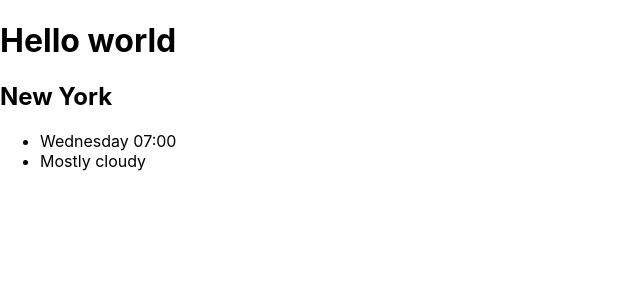
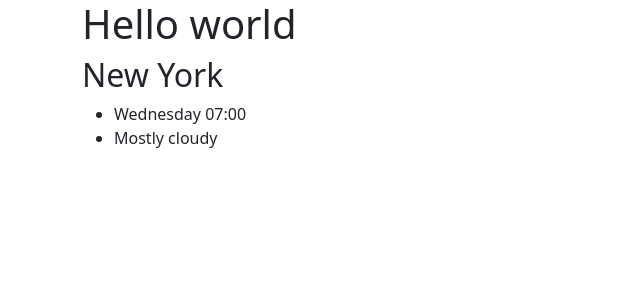
Before and after one commit to Saitore973/Weather_react, a React (Create React App) app: page / in a window 1280 px wide. Shown: the top 300 px of the page, without its empty margins (0-640 px from the left). Built offline with nearby package versions, Linux system fonts and the light colour scheme.

Commit message:
add bootstrap

```diff
--- a/package.json
+++ b/package.json
@@ -7,6 +7,7 @@
     "@testing-library/react": "^13.2.0",
     "@testing-library/user-event": "^13.5.0",
     "axios": "^0.27.2",
+    "bootstrap": "^5.1.3",
     "react": "^18.1.0",
     "react-dom": "^18.1.0",
     "react-scripts": "5.0.1",
--- a/src/App.js
+++ b/src/App.js
@@ -1,9 +1,11 @@
 import Weather from './Weather';
+import 'bootstrap/dist/css/bootstrap.css';
+
 import './App.css';
 
 function App() {
   return (
-    <div>
+    <div className="container">
       <h1>Hello world</h1>
 
        <Weather />
```
Also changed, not shown: 1 other file (tests, documents, lock files or other folders).
